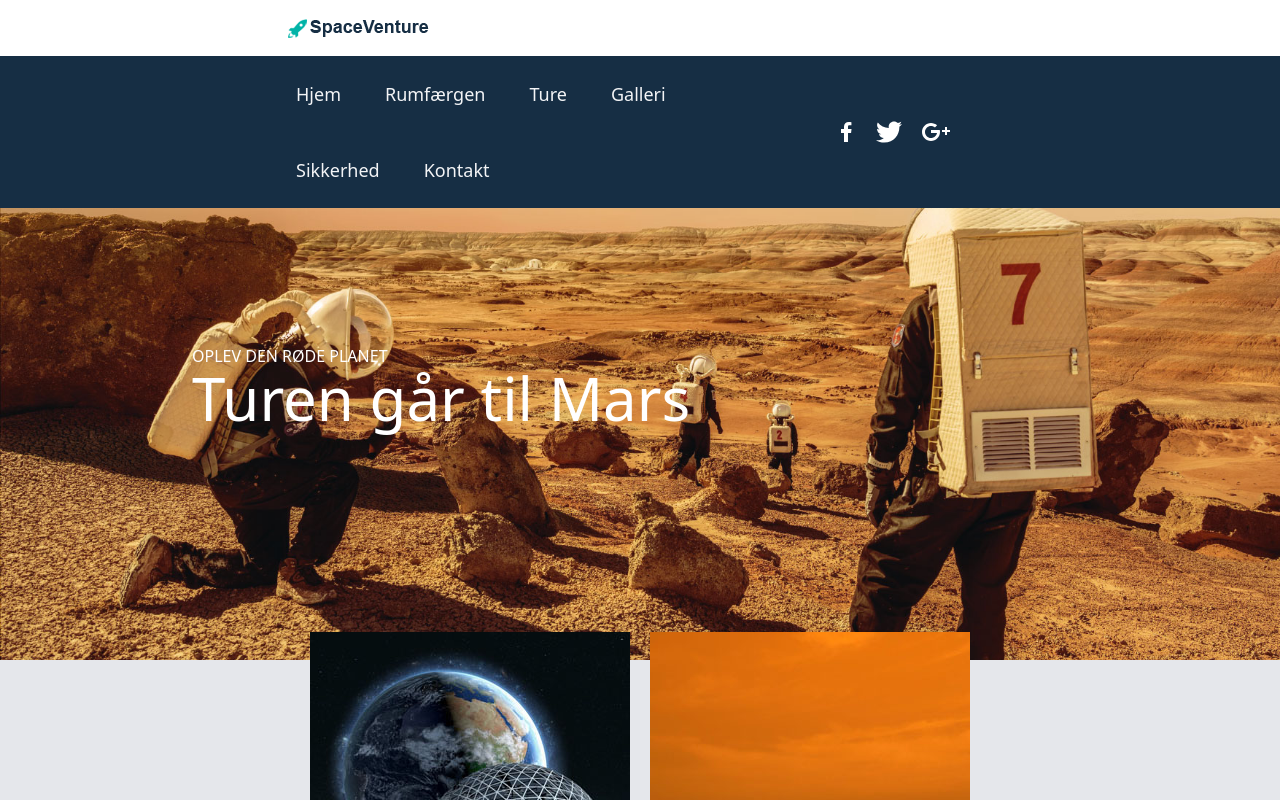
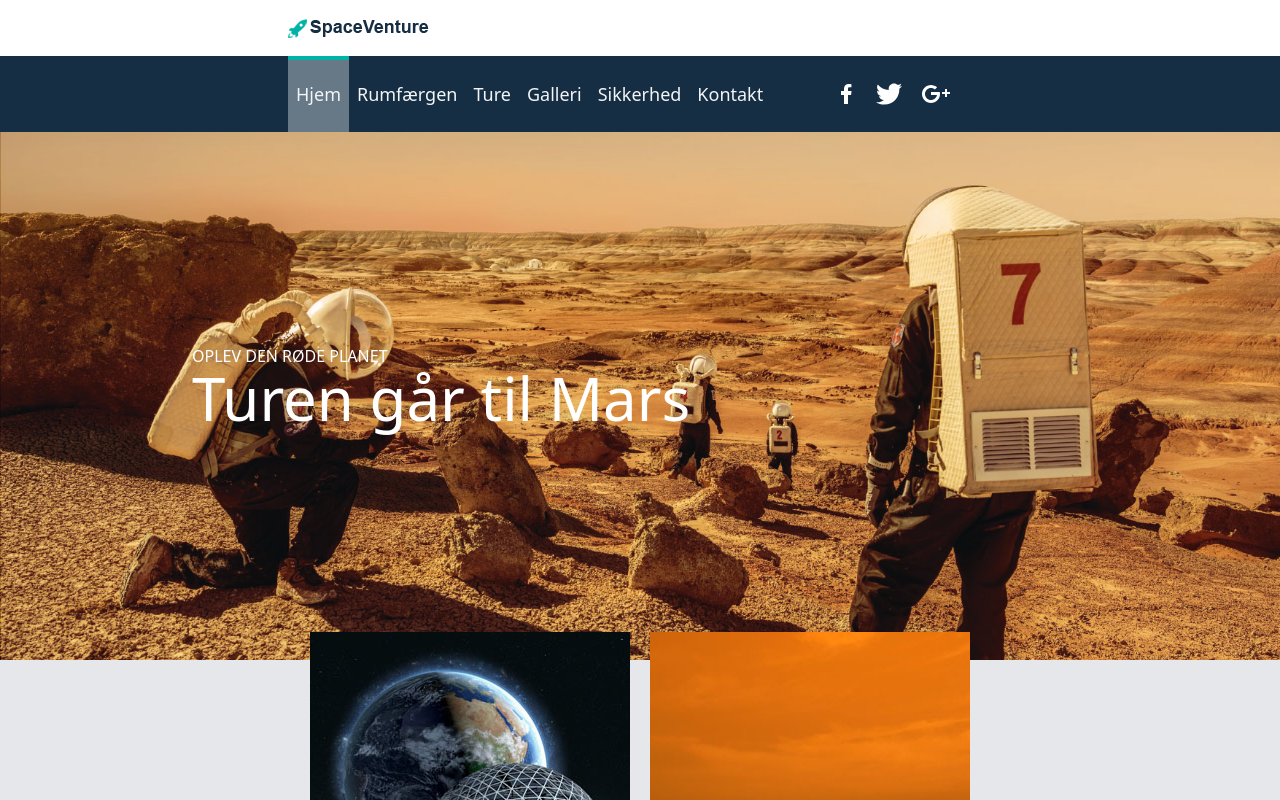
Before and after one commit to fredeskrubba/Space-venture, a React (Create React App) app: page / in a window 1280 px wide. Shown: the top 800 px of the page. Built offline with nearby package versions, Linux system fonts and the light colour scheme; no server answers; some icons are missing.

Commit message:
added active state on nav buttons

```diff
--- a/src/components/navbar/Nav.jsx
+++ b/src/components/navbar/Nav.jsx
@@ -1,7 +1,9 @@
 import { Link } from "react-router-dom";
+import { useState } from "react";
 
 const Nav = (props) => {
 
+    const [isActive, setActive] = useState("/");
     return (
         <nav className="flex flex-col fixed top-0 left-0 right-0 z-10">
             <section className="px-72 bg-white h-14 flex items-center">
@@ -10,7 +12,9 @@ const Nav = (props) => {
             <section className=" px-72 bg-secondary flex">
                 <div>
                     {props.links.map(link => {
-                        return <Link to={link.route} className="text-gray-100 text-lg mr-7 border-y-4 border-secondary inline-block hover:border-t-main py-5 px-2 hover:bg-secondaryLight hover:border-b-secondaryLight"> {link.name} </Link>
+                        return <Link to={link.route} className={`${isActive === link.route ? "text-gray-100 text-lg border-y-4 border-secondary inline-block border-t-main py-5 px-2 bg-secondaryLight border-b-secondaryLight" : "text-gray-100 text-lg border-y-4 border-secondary inline-block hover:border-t-main py-5 px-2 hover:bg-secondaryLight hover:border-b-secondaryLight"}`} onClick={()=>{
+                            setActive(link.route)
+                        }}> {link.name} </Link>
                     })}
                 </div>
                 <div className="flex ml-auto items-center">
--- a/src/pages/Spaceship.js
+++ b/src/pages/Spaceship.js
@@ -1,6 +1,7 @@
+
 const Spaceship = () => {
     return (
-        <h1>Rumfærge</h1>
+        <h1>huhuuhuhuhuhhuh</h1>
      );
 }
 
```
